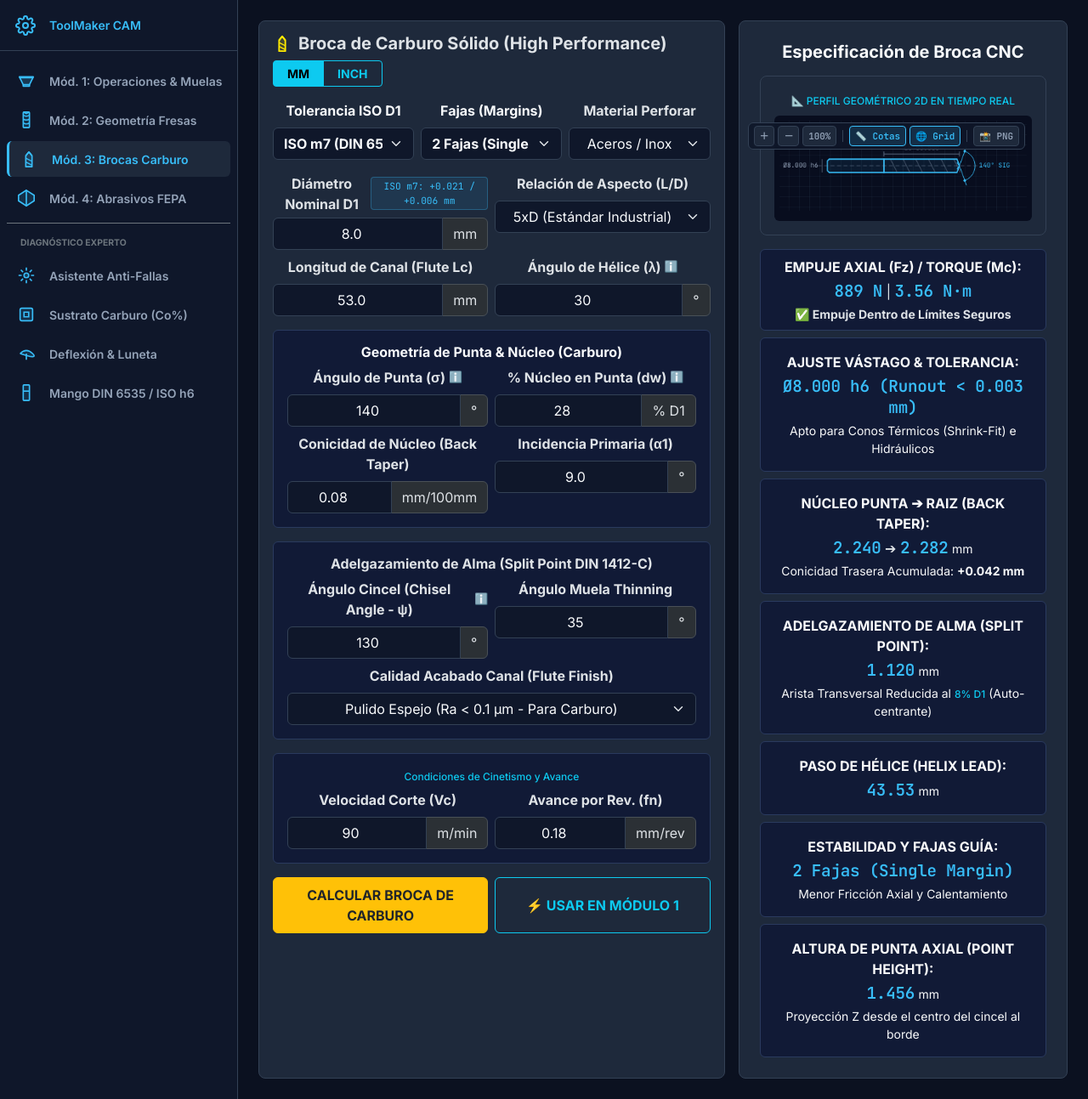
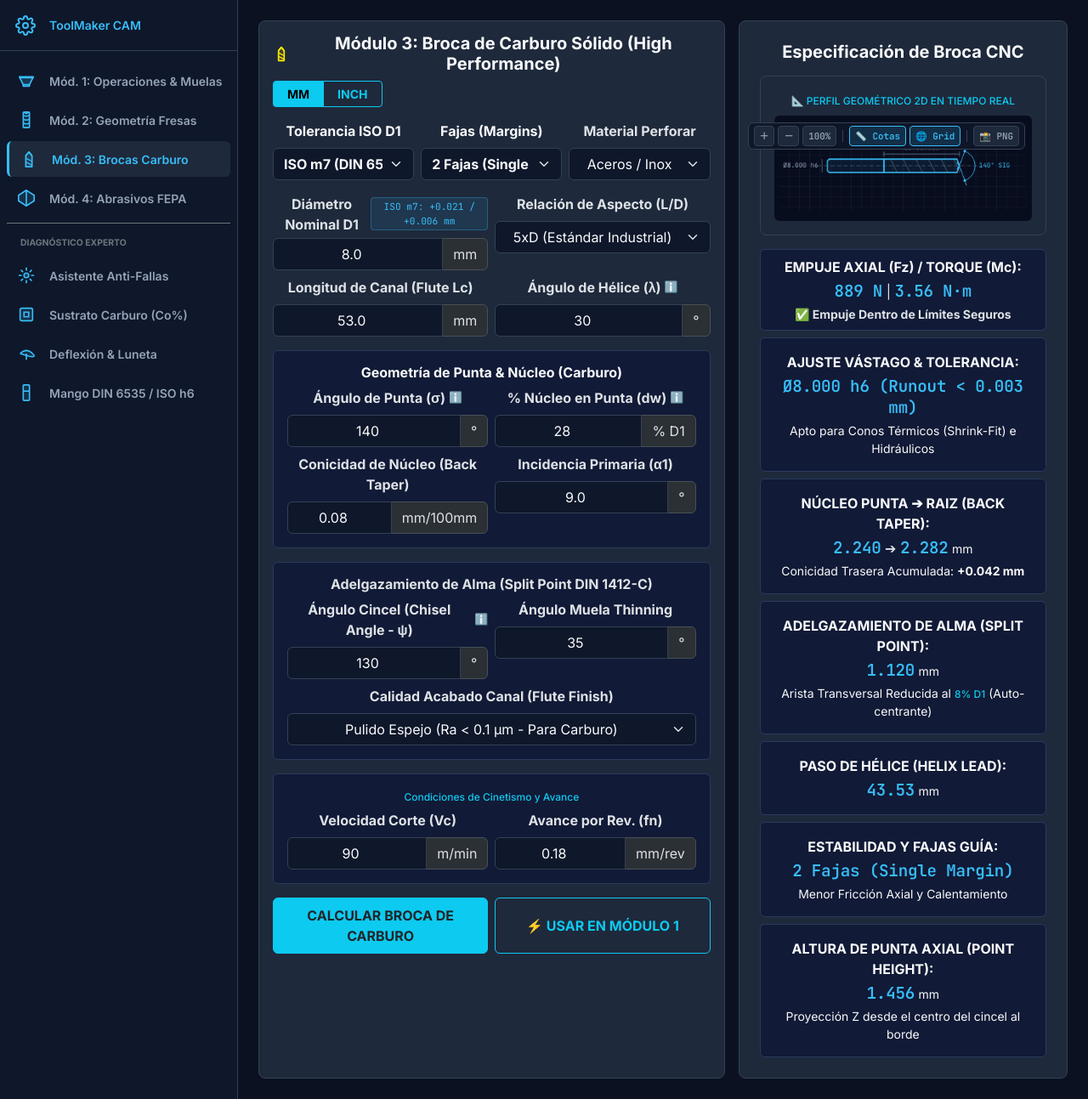
Before and after one commit to Juangzz88/ToolMaker-CAM-Studio, a Flask app: page /geometria-brocas in a window 1280 px wide. Shown: the whole page at 85% size. Run offline with Flask 3, Linux system fonts and the light colour scheme.

Commit message:
Estado estable ToolMaker CAM Studio

```diff
--- a/app.py
+++ b/app.py
@@ -16,7 +16,7 @@ def calculadora_muelas():
 
 @app.route('/geometria-herramienta')
 def geometria_herramienta():
-    return render_template('fresas.html', active_module=2)
+    return render_template('geometria.html', active_module=2)
 
 @app.route('/geometria-brocas')
 def geometria_brocas():
--- a/templates/base.html
+++ b/templates/base.html
@@ -689,8 +689,8 @@
             </select>
           </div>
           <div class="p-3 rounded panel-box border border-secondary">
-            <div class="small text-secondary mb-1">Fuerza de Sujeción Recomendada: <span id="res-din-force" class="text-accent fw-bold">> 130 Nm</span></div>
-            <div class="small text-secondary">Runout Máximo Permitido: <span class="text-light fw-bold">< 0.003 mm</span></div>
+            <div class="small text-secondary-warning mb-1">Fuerza de Sujeción Recomendada: <span id="res-din-force" class="text-light fw-bold">> 130 Nm</span></div>
+            <div class="small text-secondary-warning">Runout Máximo Permitido: <span class="text-light fw-bold">< 0.003 mm</span></div>
           </div>
         </div>
       </div>
--- a/templates/brocas.html
+++ b/templates/brocas.html
@@ -97,7 +97,7 @@
         <div class="card card-custom p-4 h-100">
 
             <div class="d-flex justify-content-between align-items-center mb-3 flex-wrap gap-2">
-                <h5 class="text-accent mb-0 fw-bold d-flex align-items-center gap-2">
+                <h5 class="text-warning mb-0 fw-bold d-flex align-items-center gap-2">
                     <svg width="22" height="22" viewBox="0 0 24 24" fill="none">
                         <path d="M8 22 L8 8 L12 3 L16 8 L16 22 Z" fill="rgba(255, 234, 0, 0.15)" stroke="#ffea00" stroke-width="2" stroke-linejoin="round"/>
                         <path d="M12 3 L8 8" stroke="#ffea00" stroke-width="2"/>
@@ -105,7 +105,7 @@
                         <path d="M8 11 L16 15" stroke="#ffea00" stroke-width="1.5"/>
                         <path d="M8 16 L16 20" stroke="#ffea00" stroke-width="1.5"/>
                     </svg>
-                    <span>Broca de Carburo Sólido (High Performance)</span>
+                    <span>Módulo 3: Broca de Carburo Sólido (High Performance)</span>
                 </h5>
 
                 <div class="btn-group" role="group">
@@ -300,7 +300,7 @@
                 </div>
 
                 <div class="d-flex gap-2 mt-2">
-                    <button type="submit" class="btn btn-warning text-dark fw-bold w-50 py-2">CALCULAR BROCA DE CARBURO</button>
+                    <button type="submit" class="btn btn-info text-dark fw-bold w-50 py-2">CALCULAR BROCA DE CARBURO</button>
                     <button type="button" id="btn-transfer-broca" class="btn btn-outline-info fw-bold w-50 py-2">⚡ USAR EN MÓDULO 1</button>
                 </div>
             </form>
--- a/templates/muelas.html
+++ b/templates/muelas.html
@@ -163,7 +163,7 @@
 
                 <!-- SUSTRATO DE CARBURO -->
                 <div class="p-3 rounded panel-box border border-secondary mb-3">
-                    <h6 class="text-warning fw-bold mb-2 small text-center">⚙️ Sustrato de Carburo de Tungsteno Recomendado:</h6>
+                    <h6 class="text-warning fw-bold mb-2 small text-center">Sustrato de Carburo de Tungsteno Recomendado:</h6>
                     <div class="row g-2">
                         <div class="col-4">
                             <label class="form-label small fw-bold">Cobalto (%Co)</label>
```
Also changed, not shown: AI_CONTEXT.md (added).
